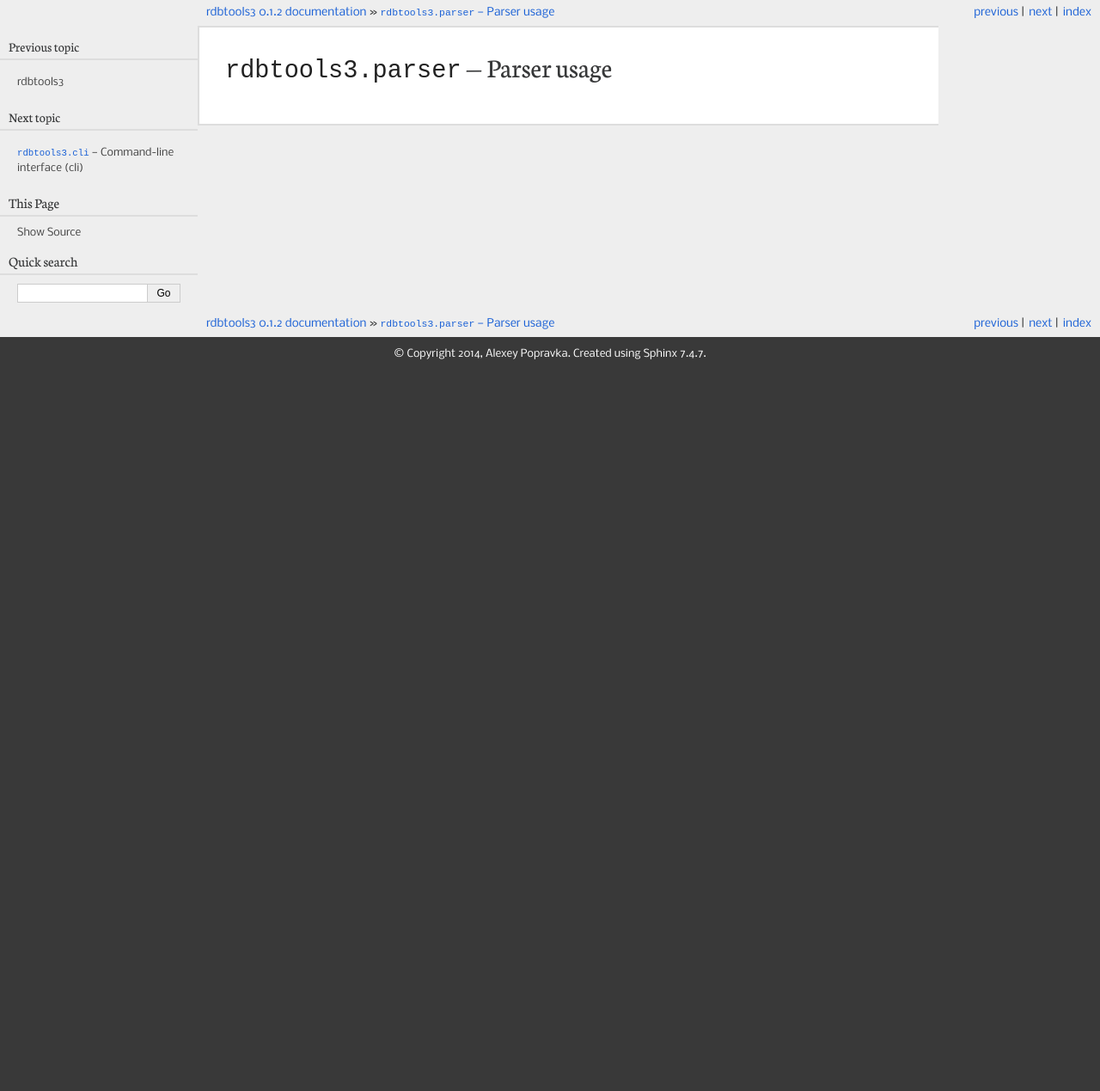
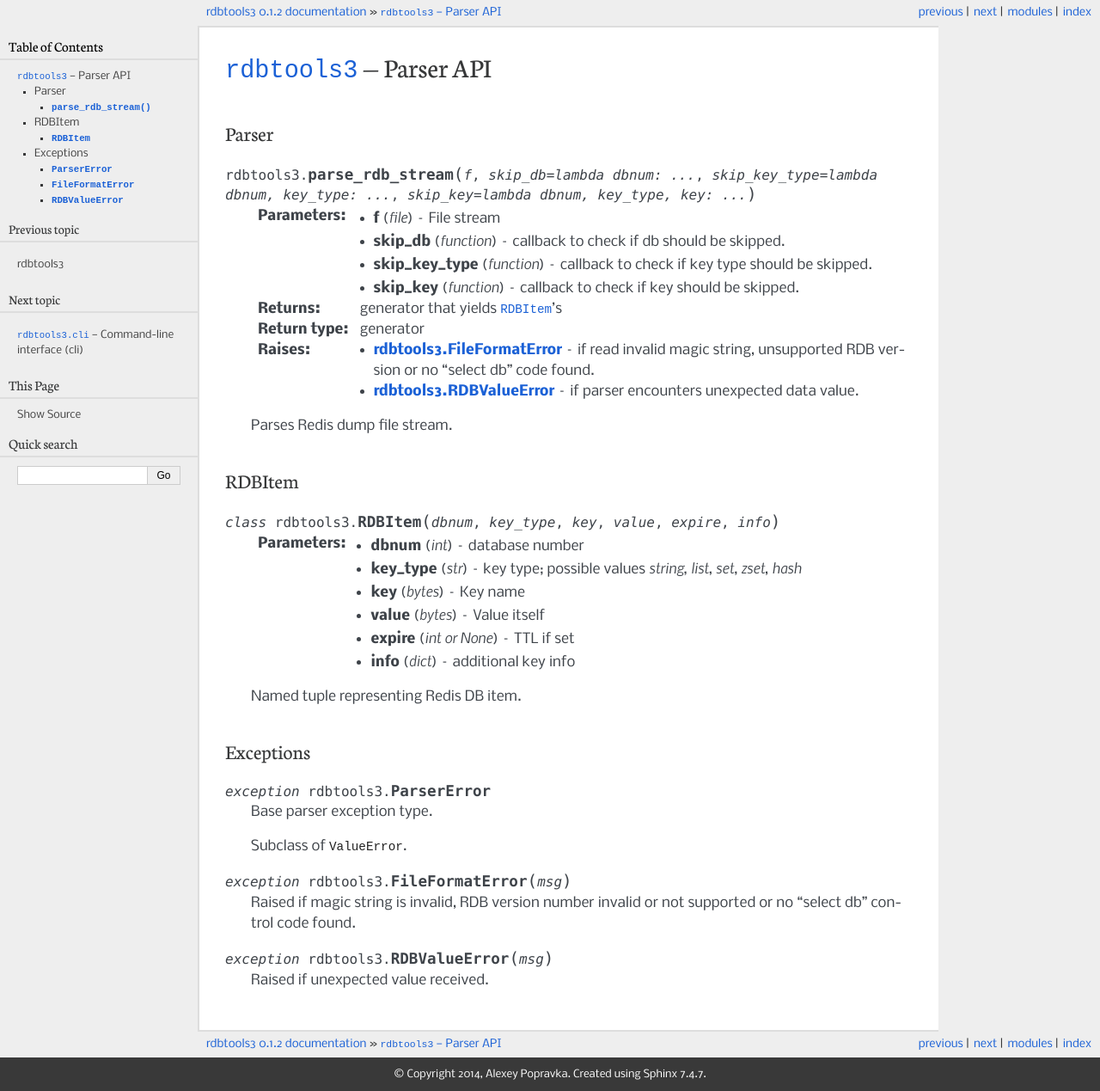
Before and after one commit to popravich/rdbtools3, a Sphinx documentation site: the page built from docs/parser.rst, in a window 1280 px wide. Shown: the whole page at 86% size. Built offline with Sphinx 7.4.7, drawn with Linux system fonts in a browser that asks for light colours; before the commit the page ends 900 px from its top, so only the background shows below that.

Commit message:
more docs

```diff
--- a/docs/conf.py
+++ b/docs/conf.py
@@ -29,7 +29,9 @@
 # Add any Sphinx extension module names here, as strings. They can be
 # extensions coming with Sphinx (named 'sphinx.ext.*') or your custom
 # ones.
-extensions = []
+extensions = ['sphinx.ext.intersphinx']
+
+intersphinx_mapping = {'python': ('http://docs.python.org/3', None)}
 
 # Add any paths that contain templates here, relative to this directory.
 templates_path = ['_templates']
--- a/docs/parser.rst
+++ b/docs/parser.rst
@@ -1,2 +1,72 @@
-:mod:`rdbtools3.parser` --- Parser usage
-========================================
+:mod:`rdbtools3` --- Parser API
+===============================
+
+.. module:: rdbtools3
+
+
+.. _parse_rdb_stream:
+
+Parser
+------
+
+.. function:: parse_rdb_stream(f, skip_db=lambda dbnum: False, \
+                               skip_key_type=lambda dbnum, key_type: False, \
+                               skip_key=lambda dbnum, key_type, key: False)
+
+   :param file f: File stream
+   :param skip_db: callback to check if db should be skipped.
+   :type skip_db: function
+   :param skip_key_type: callback to check if key type should be skipped.
+   :type skip_key_type: function
+   :param skip_key: callback to check if key should be skipped.
+   :type skip_key: function
+
+   :returns: generator that yields :class:`RDBItem`'s
+   :rtype: generator
+
+   :raise rdbtools3.FileFormatError: if read invalid magic string,
+      unsupported RDB version or no "select db" code found.
+   :raises rdbtools3.RDBValueError: if parser encounters unexpected data value.
+
+   Parses Redis dump file stream.
+
+
+.. _RDBItem:
+
+RDBItem
+-------
+
+.. class:: RDBItem(dbnum, key_type, key, value, expire, info)
+
+   :param int dbnum: database number
+   :param str key_type: key type; possible values `string`, `list`, `set`, \
+                        `zset`, `hash`
+   :param bytes key: Key name
+   :param bytes value: Value itself
+   :param expire: TTL if set
+   :type expire: int or None
+   :param dict info: additional key info
+
+   Named tuple representing Redis DB item.
+
+
+Exceptions
+----------
+
+.. exception:: ParserError
+
+   Base parser exception type.
+
+   Subclass of :exc:`ValueError`.
+
+
+.. exception:: FileFormatError(msg)
+
+   Raised if magic string is invalid,
+   RDB version number invalid or not supported or
+   no "select db" control code found.
+
+
+.. exception:: RDBValueError(msg)
+
+   Raised if unexpected value received.
```
Also changed, not shown: 2 other files.
